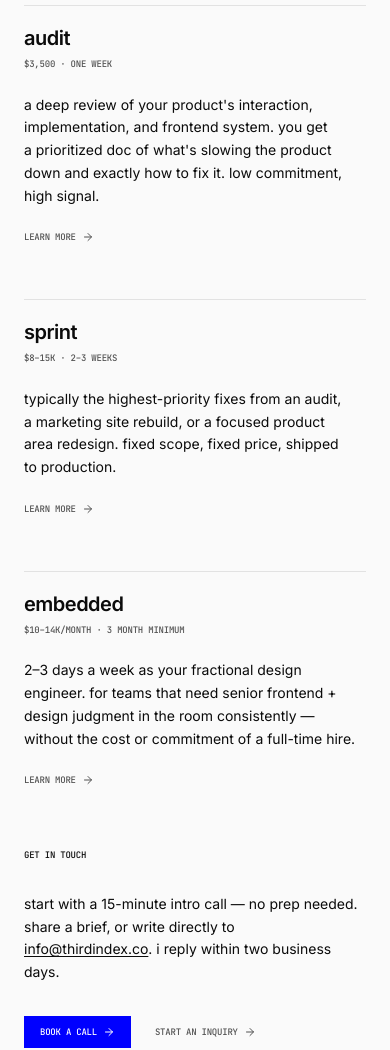
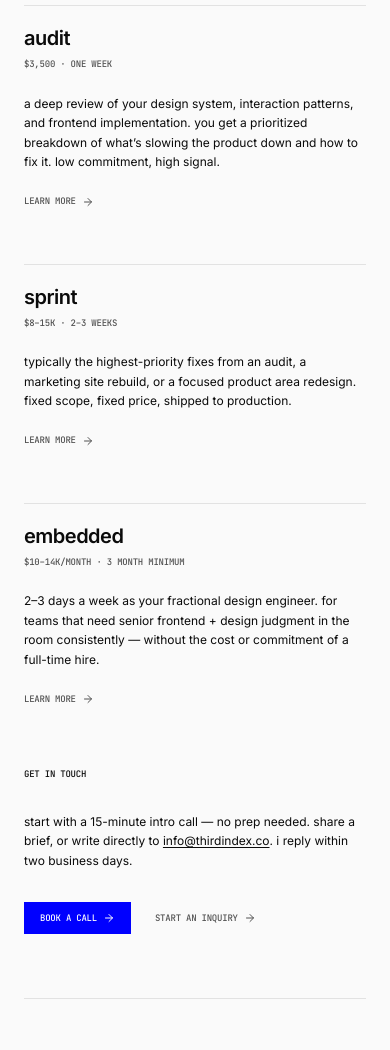
Before and after one commit to thirdindexco/site, a Next.js app: page / in a window 390 px wide. Shown: the part 1658-2708 px from the top of the page. Built offline with nearby package versions, Linux system fonts and the light colour scheme; no server answers.

Commit message:
copy; ui polish

```diff
--- a/app/_components/WorkInquiryCTA.tsx
+++ b/app/_components/WorkInquiryCTA.tsx
@@ -14,7 +14,7 @@ export function WorkInquiryCTA() {
           <p className="font-mono text-3xs font-medium uppercase tracking-tight">
             get in touch
           </p>
-          <p className="max-w-[60ch] pt-8 font-sans text-sm leading-relaxed md:text-base">
+          <p className="max-w-[60ch] pt-8 font-sans text-xs leading-relaxed">
             start with a 15-minute intro call — no prep needed. share a brief,
             or write directly to{" "}
             <a
--- a/app/_lib/engagements.ts
+++ b/app/_lib/engagements.ts
@@ -16,7 +16,7 @@ export const ENGAGEMENTS: readonly Engagement[] = [
     title: "audit",
     meta: "$3,500 · one week",
     description:
-      "a deep review of your product's interaction, implementation, and frontend system. you get a prioritized doc of what's slowing the product down and exactly how to fix it. low commitment, high signal.",
+      "a deep review of your design system, interaction patterns, and frontend implementation. you get a prioritized breakdown of what’s slowing the product down and how to fix it. low commitment, high signal.",
     href: "/audit",
   },
   {
--- a/app/page.tsx
+++ b/app/page.tsx
@@ -112,7 +112,7 @@ export default function HomePage() {
                 <p className="pt-2 font-mono text-3xs font-medium uppercase tracking-tight opacity-70">
                   {engagement.meta}
                 </p>
-                <p className="pt-6 font-sans text-sm leading-relaxed text-pretty">
+                <p className="pt-6 font-sans text-xs leading-relaxed text-pretty">
                   {engagement.description}
                 </p>
                 <Link
```
